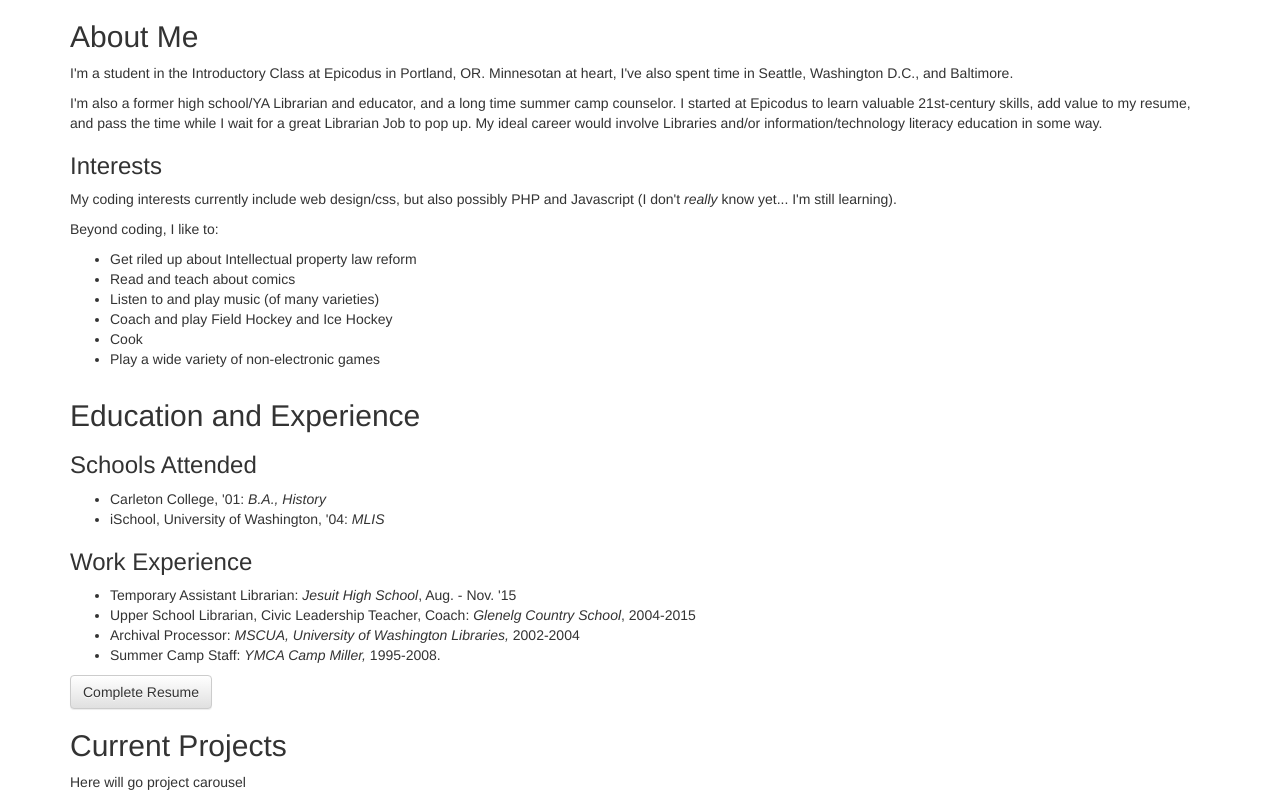
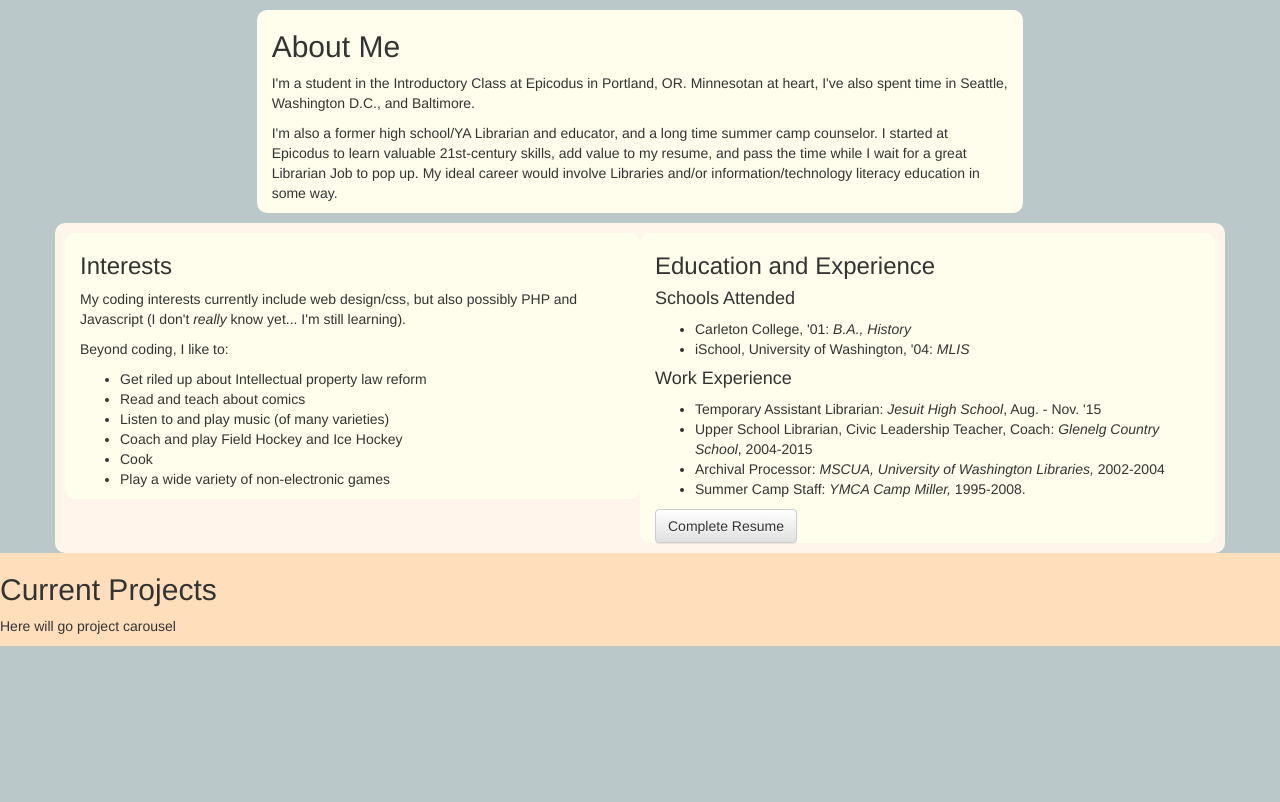
Before and after one commit to netzeln/netzeln.github.io, a plain HTML site: page index.html in a window 1280 px wide. Drawn offline with nearby package versions, Linux system fonts and the light colour scheme.

Commit message:
update page styling

```diff
--- a/css/color.css
+++ b/css/color.css
@@ -0,0 +1,25 @@
+/* Palette color codes */
+/* Feel free to copy&paste color codes to your application
+
+used from paletton.com
+http://paletton.com/#uid=b3l1C0B0k8ABH03Wf2-JVihtyv4p6*/
+
+.primary-1 { background-color: #F0F0F0 }
+.primary-2 { background-color: #BAC8CA }
+.primary-0 { background-color: #82ABB1 }
+.primary-3 { background-color: #3F8690 }
+.primary-4 { background-color: #066C7A }
+
+.secondary-1-1 { background-color: #FFFFFF }
+.secondary-1-2 { background-color: #FFFDEB }
+.secondary-1-0 { background-color: #FFF8BB }
+.secondary-1-3 { background-color: #EBDE65 }
+.secondary-1-4 { background-color: #C8B406 }
+
+.secondary-2-1 { background-color: #FFFFFF }
+.secondary-2-2 { background-color: #FFF5EB }
+.secondary-2-0 { background-color: #FFDEBB }
+.secondary-2-3 { background-color: #EBAB65 }
+.secondary-2-4 { background-color: #C86B06 }
+
+/* end */
--- a/css/style.css
+++ b/css/style.css
@@ -0,0 +1,8 @@
+.container{
+  padding: 10px;
+}
+
+.rounded {
+  border-radius: 10px;
+
+}
--- a/index.html
+++ b/index.html
@@ -13,14 +13,23 @@
     <title>Nic Netzel's Personal Coding Profile</title>
   </head>
 
-  <body>
+  <body class="primary-2">
 <!--About Me-->
+    <div class="row">
       <div class="container">
+        <div class="col-sm-8 col-sm-offset-2 secondary-1-2 rounded">
           <h2>About Me</h2>
           <p>
             I'm a student in the Introductory Class at Epicodus in Portland, OR. Minnesotan at heart, I've also spent time in Seattle, Washington D.C., and Baltimore.</p>
-         I'm also a former high school/YA Librarian and educator, and a long time summer camp counselor. I started at Epicodus to learn valuable 21st-century skills, add value to my resume, and pass the time while I wait for a great Librarian Job to pop up. My ideal career would involve Libraries and/or  information/technology literacy education in some way.
+          <p>I'm also a former high school/YA Librarian and educator, and a long time summer    camp counselor. I started at Epicodus to learn valuable 21st-century skills, add value to my resume, and pass the time while I wait for a great Librarian Job to pop up. My ideal career would involve Libraries and/or  information/technology literacy education in some way.
           </p>
+        </div>
+      </div>
+    </div>
+      <!--Interests and Experience-->
+    <div class="row">
+      <div class="container secondary-2-2 rounded">
+        <div class="col-sm-6 secondary-1-2 rounded">
           <h3>Interests</h3>
           <p>My coding interests currently include web design/css, but also possibly PHP and Javascript (I don't <em>really</em> know yet... I'm still learning). </p>
           <p>Beyond coding, I like to:</p>
@@ -32,18 +41,19 @@
             <li>Cook</li>
             <li>Play a wide variety of non-electronic games</p>
           </ul>
-    </div>
-<!--END About Me-->
-<!--Start Work Experience-->
-  <div class="container">
-    <h2>Education and Experience</h2>
-    <h3>Schools Attended</h3>
+        </div
+
+
+      <div class="container secondary-2-2 rounded">
+        <div class="col-sm-6 secondary-1-2 rounded">
+          <h3>Education and Experience</h3>
+          <h4>Schools Attended</h4>
           <ul>
             <li>Carleton College, '01: <em>B.A., History</em></li>
             <li>iSchool, University of Washington, '04: <em>MLIS</em></li>
           </ul>
 
-    <h3>Work Experience</h3>
+          <h4>Work Experience</h4>
           <ul>
             <li>Temporary Assistant Librarian: <em>Jesuit High School</em>, Aug. - Nov. '15</li>
             <li>Upper School Librarian, Civic Leadership Teacher, Coach: <em>Glenelg Country School</em>, 2004-2015</li>
@@ -51,13 +61,18 @@
             <li>Summer Camp Staff: <em>YMCA Camp Miller,</em> 1995-2008.</li>
           </ul>
           <a class="btn btn-default" href="#" role="button">Complete Resume</a>
+        <div>
+      </div>
+  </div>
 </div>
   <!--end Work Experience-->
 
   <!--Projects-->
-  <div class="container">
+  <div class="container-fluid secondary-2-0">
+
     <h2>Current Projects</h2>
     <p>Here will go project carousel</p>
+
 </div>
   <!--end Projects-->
 
```
Lines whose indentation alone changed are shown as unchanged.
